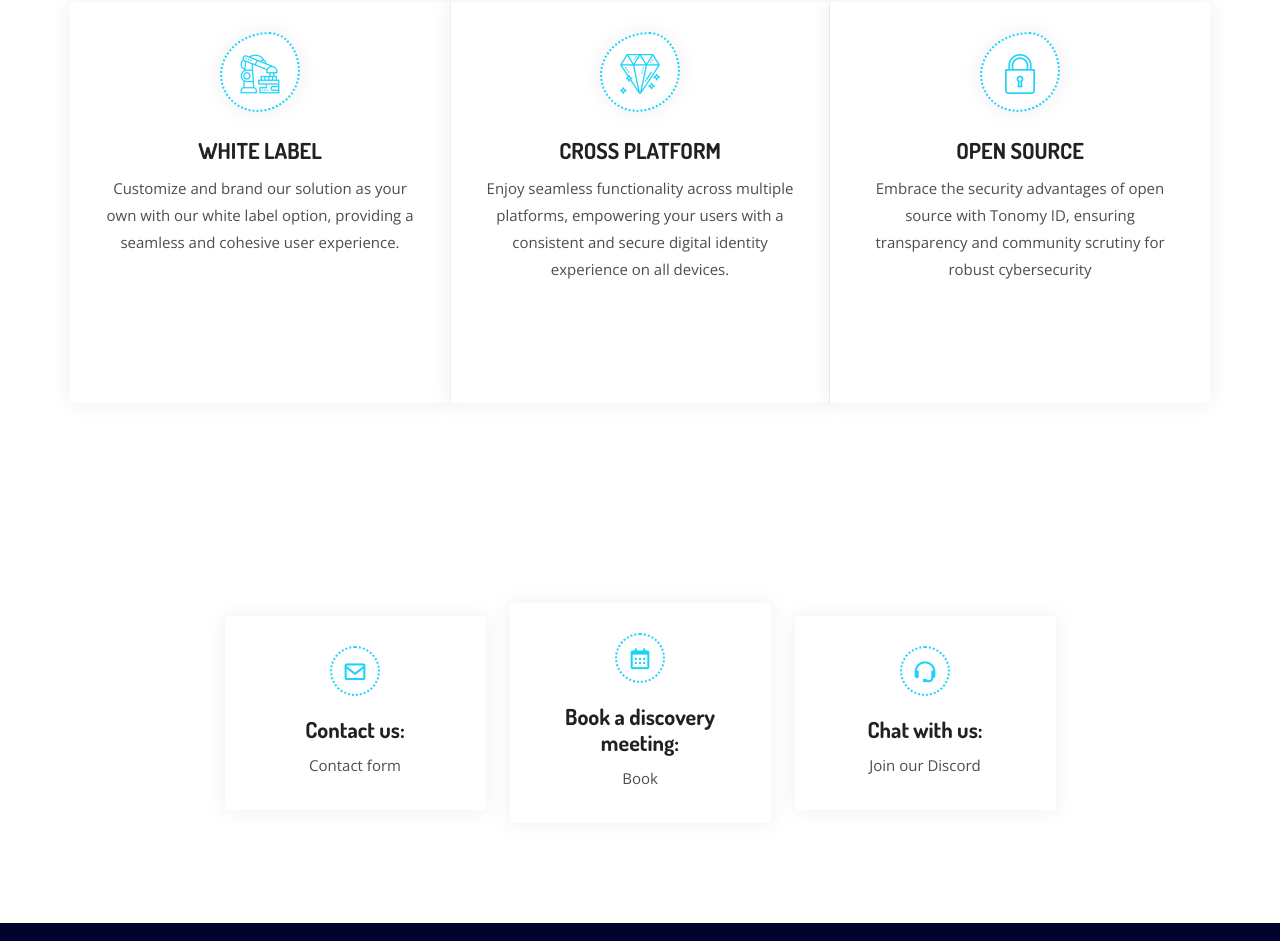
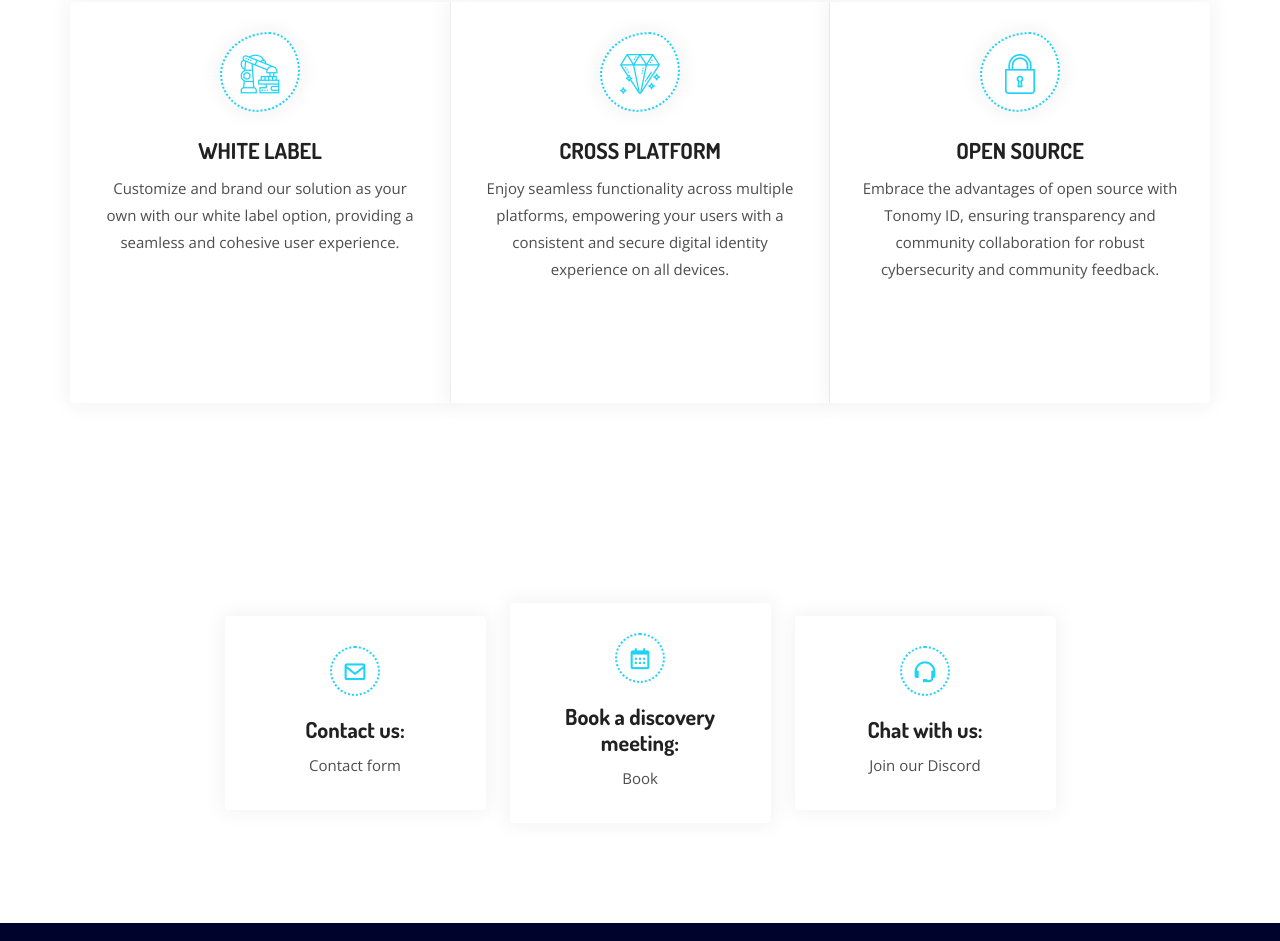
Before and after one commit to Tonomy-Foundation/Tonomy-Foundation-Next-Website, a Next.js app: page /web3-and-ssi in a window 1280 px wide. Shown: the part 6435-7376 px from the top of the page. Built offline with nearby package versions, Linux system fonts and the light colour scheme.

Commit message:
fix: Fixed open source text

```diff
--- a/components/Home/BusinessImpact.js
+++ b/components/Home/BusinessImpact.js
@@ -80,7 +80,7 @@ const BusinessImpact = () => {
                         <div className="single-features">
                             <i className="flaticon-lock"></i>
                             <h3>OPEN SOURCE</h3>
-                            <p>Embrace the security advantages of open source with Tonomy ID, ensuring transparency and community scrutiny for robust cybersecurity</p>
+                            <p>Embrace the security advantages of open source with Tonomy ID, ensuring transparency and community scrutiny for robust cybersecurity.</p>
 
                             {/* <Link href="/service-details">
                                 <a className="read-more-icon">
--- a/components/Industries/Web3/FeaturesBusiness.js
+++ b/components/Industries/Web3/FeaturesBusiness.js
@@ -38,7 +38,7 @@ const FeaturesBusiness = () => {
                         <div className="single-features">
                             <i className="flaticon-lock"></i>
                             <h3>OPEN SOURCE</h3>
-                            <p>Embrace the security advantages of open source with Tonomy ID, ensuring transparency and community scrutiny for robust cybersecurity</p>
+                            <p>Embrace the advantages of open source with Tonomy ID, ensuring transparency and community collaboration for robust cybersecurity and community feedback.</p>
 
                             {/* <Link href="/service-details">
                                 <a className="read-more-icon">
```
